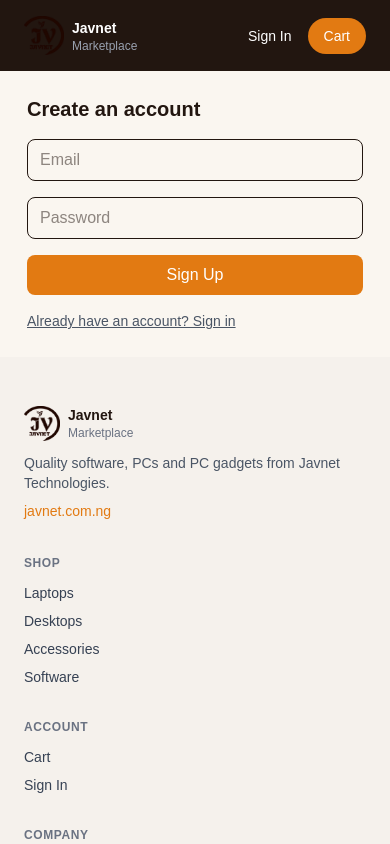
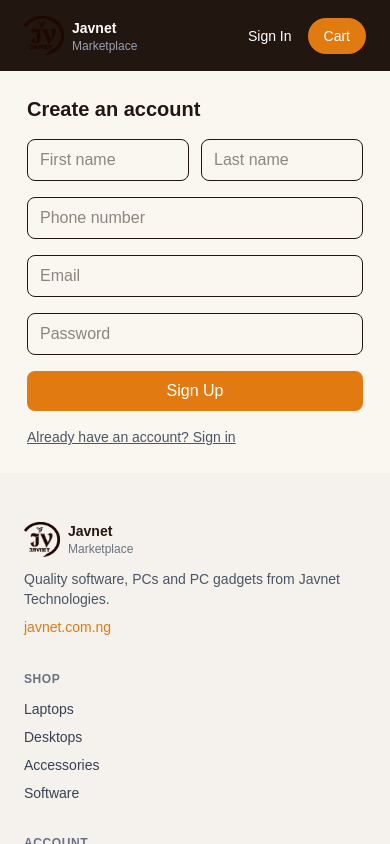
Before and after one commit to JavnetEnt/javnet-store, a Next.js app: page /login in a window 390 px wide. Both pictures are taken after a click on the button "Don't have an account? Sign up". Shown: the top 844 px of the page. Built offline with nearby package versions, Linux system fonts and the light colour scheme; no server answers.

Commit message:
Add first name, last name, phone to signup

```diff
--- a/app/login/page.tsx
+++ b/app/login/page.tsx
@@ -6,6 +6,9 @@ import { useRouter } from 'next/navigation'
 
 export default function LoginPage() {
   const [isSignUp, setIsSignUp] = useState(false)
+  const [firstName, setFirstName] = useState('')
+  const [lastName, setLastName] = useState('')
+  const [phone, setPhone] = useState('')
   const [email, setEmail] = useState('')
   const [password, setPassword] = useState('')
   const [error, setError] = useState('')
@@ -21,7 +24,7 @@ export default function LoginPage() {
     setLoading(true)
 
     if (isSignUp) {
-      const { error } = await signUp(email, password)
+      const { error } = await signUp(email, password, firstName, lastName, phone)
       setLoading(false)
 
       if (error) {
@@ -69,6 +72,35 @@ export default function LoginPage() {
       </h1>
 
       <form onSubmit={handleSubmit} className="space-y-4">
+        {isSignUp && (
+          <>
+            <div className="flex gap-3">
+              <input
+                placeholder="First name"
+                value={firstName}
+                onChange={(e) => setFirstName(e.target.value)}
+                required
+                className="w-full border rounded-lg px-3 py-2"
+              />
+              <input
+                placeholder="Last name"
+                value={lastName}
+                onChange={(e) => setLastName(e.target.value)}
+                required
+                className="w-full border rounded-lg px-3 py-2"
+              />
+            </div>
+            <input
+              type="tel"
+              placeholder="Phone number"
+              value={phone}
+              onChange={(e) => setPhone(e.target.value)}
+              required
+              className="w-full border rounded-lg px-3 py-2"
+            />
+          </>
+        )}
+
         <input
           type="email"
           placeholder="Email"
--- a/lib/AuthContext.tsx
+++ b/lib/AuthContext.tsx
@@ -8,7 +8,13 @@ type AuthContextType = {
   user: User | null
   loading: boolean
   isAdmin: boolean
-  signUp: (email: string, password: string) => Promise<{ error: string | null }>
+  signUp: (
+  email: string,
+  password: string,
+  firstName: string,
+  lastName: string,
+  phone: string
+) => Promise<{ error: string | null }>
   signIn: (email: string, password: string) => Promise<{ error: string | null }>
   signOut: () => Promise<void>
 }
@@ -48,10 +54,26 @@ export function AuthProvider({ children }: { children: ReactNode }) {
     return () => listener.subscription.unsubscribe()
   }, [])
 
-  async function signUp(email: string, password: string) {
-    const { error } = await supabase.auth.signUp({ email, password })
-    return { error: error?.message ?? null }
-  }
+  async function signUp(
+  email: string,
+  password: string,
+  firstName: string,
+  lastName: string,
+  phone: string
+) {
+  const { error } = await supabase.auth.signUp({
+    email,
+    password,
+    options: {
+      data: {
+        first_name: firstName,
+        last_name: lastName,
+        phone: phone,
+      },
+    },
+  })
+  return { error: error?.message ?? null }
+}
 
   async function signIn(email: string, password: string) {
     const { error } = await supabase.auth.signInWithPassword({ email, password })
```
